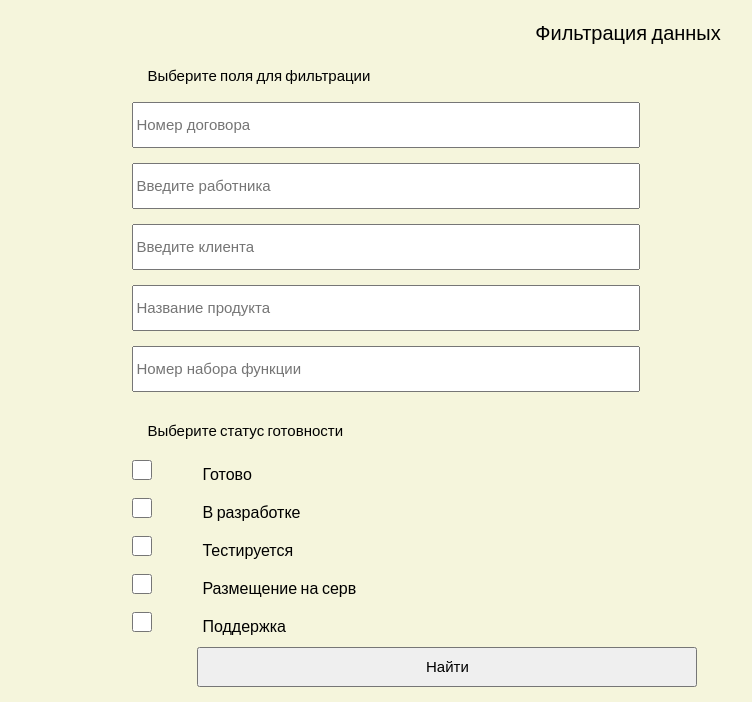
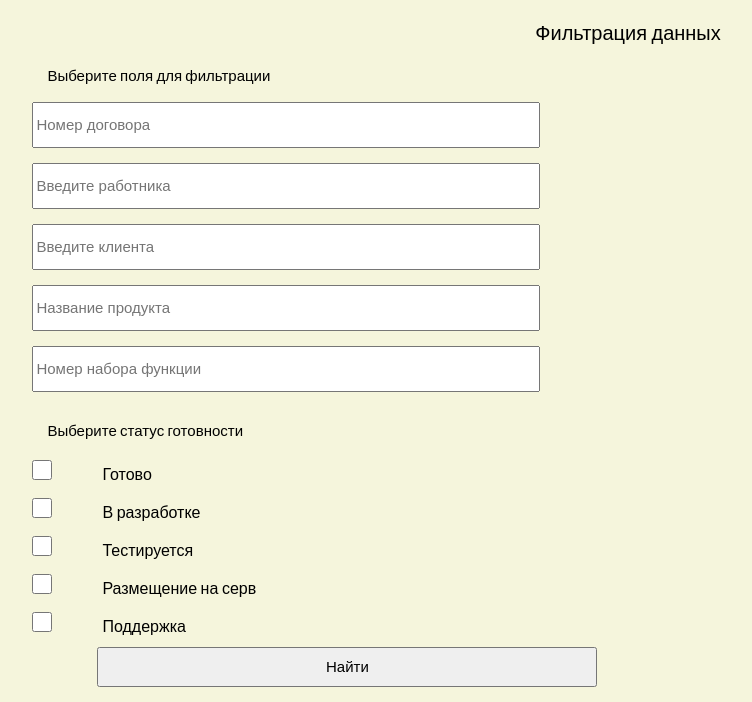
Before and after one commit to More02/BDManage, a PHP site: page /filtr.php in a window 1280 px wide. Shown: the part 129-831 px from the top of the page, without its empty margins (37-789 px from the left). Run offline with PHP 8.4, Linux system fonts and the light colour scheme; data that the repository does not hold is empty.

Commit message:
fixed filtr table

```diff
--- a/filtr.php
+++ b/filtr.php
@@ -24,7 +24,7 @@
         <div id="add">
             <p>Фильтрация данных</p>
 
-            <form method="post" id="filtr_form">
+            <form method="post" id="filtr_form" style="margin-left: -100px;">
                 <p class="select_table">Выберите поля для фильтрации</p>
                 <input type="text" placeholder="Номер договора" name="number_dog" class="check2" id="number_dog"><br>
                 <input type="text" placeholder="Введите работника" name="rabotnik" class="check2" id="rabotnik"><br>
@@ -119,7 +119,11 @@ ORDER BY `Номер_договора`";
                     if ($result->num_rows > 0) {
                         echo "<table style='width: 60%;
                         border: 1px solid #dddddd;
-                        border-collapse: collapse;'>
+                        border-collapse: collapse;
+                        position: absolute;
+                        float:right;
+                        margin-top: -600px;
+                        margin-left: 460px;'>
                         <tbody><tr>
                    <th>" . "Номер"
                             . "</th><th>" . "Работник"
```
